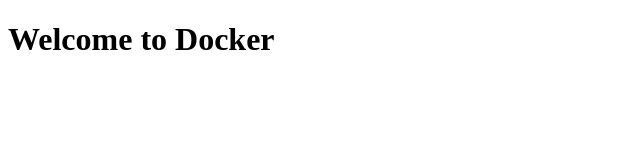
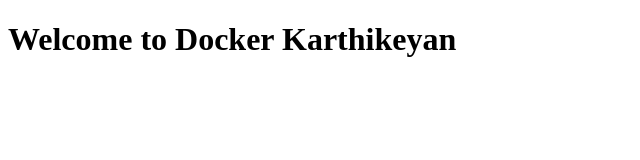
Before and after one commit to Karthikeyan1993/docker-auto-build, a plain HTML site: page index.html in a window 1280 px wide. Shown: the whole page, without its empty margins (0-640 px from the left). Drawn offline with Linux system fonts and the light colour scheme.

Commit message:
final test

```diff
--- a/index.html
+++ b/index.html
@@ -7,6 +7,6 @@
     <title>Document</title>
 </head>
 <body>
-        <h1>Welcome to Docker</h1>
+        <h1>Welcome to Docker Karthikeyan</h1>
 </body>
 </html>
```
